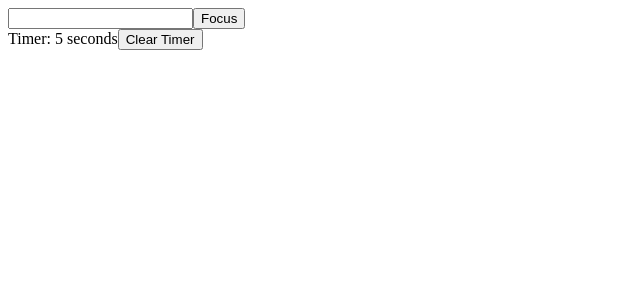
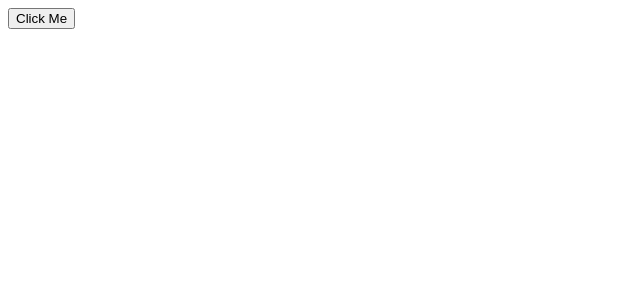
Before and after one commit to lapopm/react-demos, a React (Vite) app: page / in a window 1280 px wide. Shown: the top 300 px of the page, without its empty margins (0-640 px from the left). Built offline with nearby package versions, Linux system fonts and the light colour scheme.

Commit message:
strict to typescript type

```diff
--- a/src/App.tsx
+++ b/src/App.tsx
@@ -1,12 +1,12 @@
-
-import FocusInput from "./components/basic/useRef/FocusInput";
-import Timer from "./components/basic/useRef/Timer";
+import Button from './components/ts-learn/Button'
 
 function App() {
+  const handleClick = () => {
+    console.log('Click is running')
+  }
   return (
     <div>
-      <FocusInput />
-      <Timer/>
+     <Button label="Click Me" onClick={handleClick} isDisabled={false}/>
     </div>
   );
 }
--- /dev/null
+++ b/src/components/ts-learn/Button.tsx
@@ -0,0 +1,19 @@
+import React from "react";
+
+interface buttonShape {
+  label: string;
+  onClick: () => void;
+  isDisabled: boolean;
+}
+
+const Button = ({ label, onClick, isDisabled }: buttonShape) => {
+  return (
+    <div>
+      <button onClick={onClick} disabled={isDisabled}>
+        {label}
+      </button>
+    </div>
+  );
+};
+
+export default Button;
```
